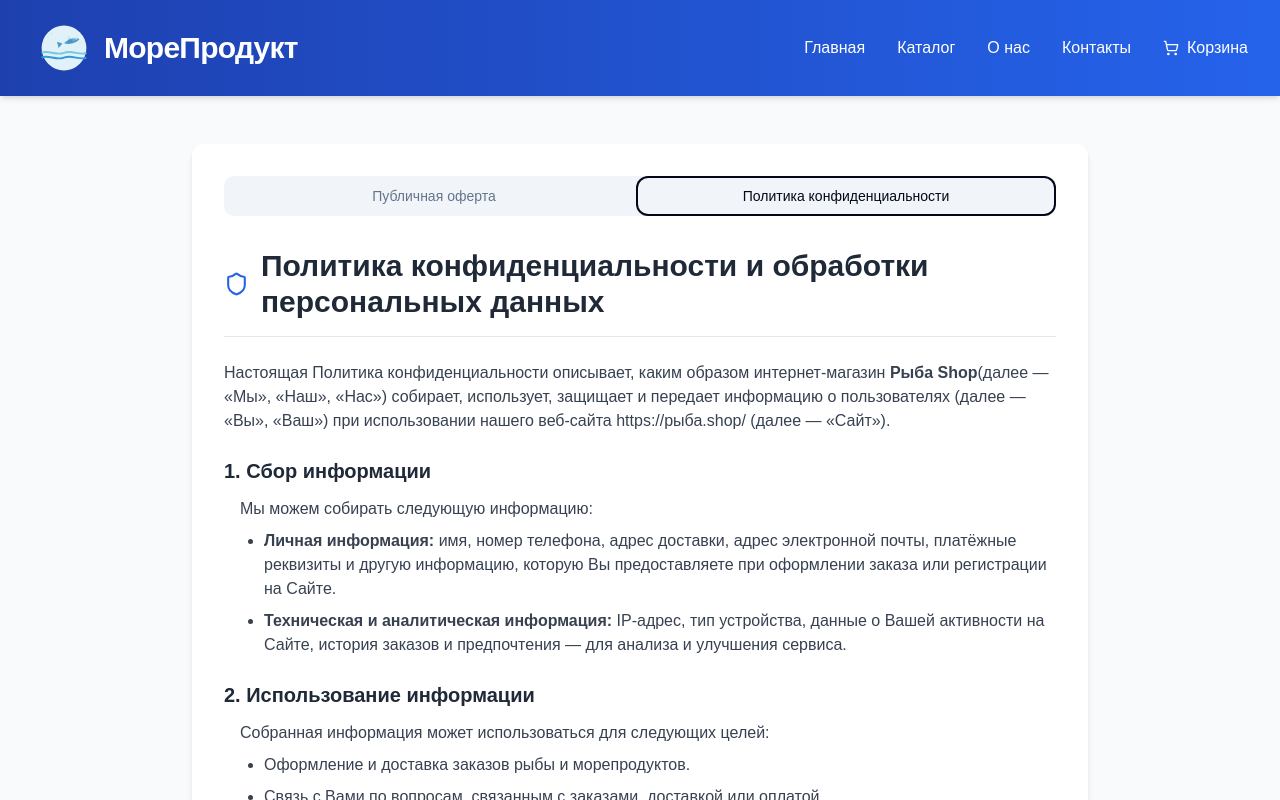
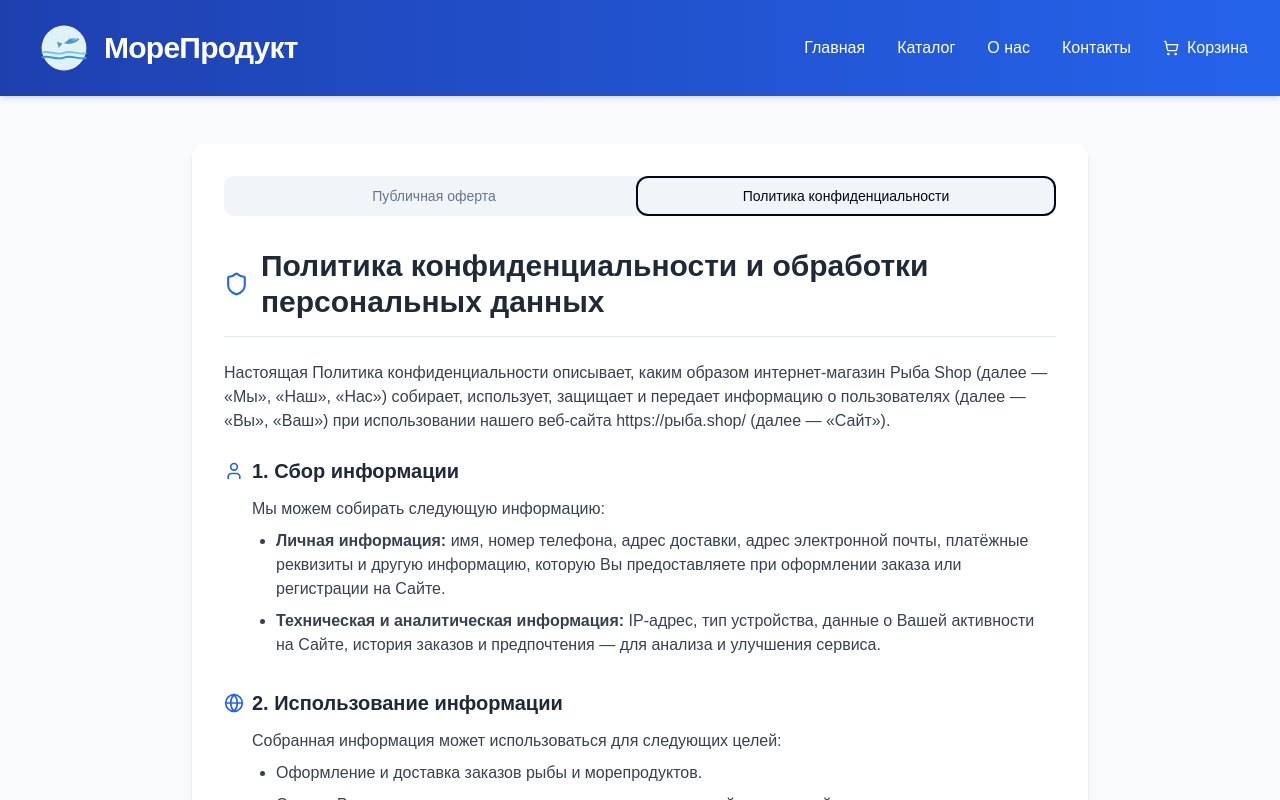
Before and after one commit to osya222/stellar-web-design-kit, a React (Vite) app: page /public-offer in a window 1280 px wide. Both pictures are taken after a click on the tab "Политика конфиденциальности". Shown: the top 800 px of the page. Built offline with nearby package versions, Linux system fonts and the light colour scheme.

Commit message:
Fix: Remove unnecessary text

```diff
--- a/src/pages/PublicOffer.tsx
+++ b/src/pages/PublicOffer.tsx
@@ -130,16 +130,19 @@ const PublicOffer = () => {
                   </h1>
                 </div>
 
-                <div className="space-y-6 text-gray-700">
-                  <p>
-                    Настоящая Политика конфиденциальности описывает, каким образом интернет-магазин <strong>Рыба Shop</strong>
+                <p className="text-gray-700 mb-6">
+                  Настоящая Политика конфиденциальности описывает, каким образом интернет-магазин Рыба Shop
                   (далее — «Мы», «Наш», «Нас») собирает, использует, защищает и передает информацию о пользователях
                   (далее — «Вы», «Ваш») при использовании нашего веб-сайта https://рыба.shop/ (далее — «Сайт»).
                 </p>
 
+                <div className="space-y-8">
                   <section>
-                    <h2 className="text-xl font-semibold text-gray-800 mb-3">1. Сбор информации</h2>
-                    <div className="ml-4">
+                    <div className="flex items-center mb-3">
+                      <User className="h-5 w-5 text-blue-600 mr-2" />
+                      <h2 className="text-xl font-semibold text-gray-800">1. Сбор информации</h2>
+                    </div>
+                    <div className="text-gray-700 ml-7">
                       <p className="mb-2">Мы можем собирать следующую информацию:</p>
                       <ul className="list-disc ml-6 space-y-2">
                         <li>
@@ -156,8 +159,11 @@ const PublicOffer = () => {
                   </section>
 
                   <section>
-                    <h2 className="text-xl font-semibold text-gray-800 mb-3">2. Использование информации</h2>
-                    <div className="ml-4">
+                    <div className="flex items-center mb-3">
+                      <Globe className="h-5 w-5 text-blue-600 mr-2" />
+                      <h2 className="text-xl font-semibold text-gray-800">2. Использование информации</h2>
+                    </div>
+                    <div className="text-gray-700 ml-7">
                       <p className="mb-2">Собранная информация может использоваться для следующих целей:</p>
                       <ul className="list-disc ml-6 space-y-2">
                         <li>Оформление и доставка заказов рыбы и морепродуктов.</li>
@@ -171,8 +177,11 @@ const PublicOffer = () => {
                   </section>
 
                   <section>
-                    <h2 className="text-xl font-semibold text-gray-800 mb-3">3. Передача информации третьим лицам</h2>
-                    <div className="ml-4">
+                    <div className="flex items-center mb-3">
+                      <Shield className="h-5 w-5 text-blue-600 mr-2" />
+                      <h2 className="text-xl font-semibold text-gray-800">3. Передача информации третьим лицам</h2>
+                    </div>
+                    <div className="text-gray-700 ml-7">
                       <p className="mb-2">
                         Мы не передаём и не продаём Вашу личную информацию третьим лицам, за исключением следующих случаев:
                       </p>
@@ -189,8 +198,11 @@ const PublicOffer = () => {
                   </section>
 
                   <section>
-                    <h2 className="text-xl font-semibold text-gray-800 mb-3">4. Защита информации</h2>
-                    <p className="ml-4">
+                    <div className="flex items-center mb-3">
+                      <Lock className="h-5 w-5 text-blue-600 mr-2" />
+                      <h2 className="text-xl font-semibold text-gray-800">4. Защита информации</h2>
+                    </div>
+                    <p className="text-gray-700 ml-7">
                       Мы используем современные методы защиты информации, включая защищённые соединения (SSL) и ограничение
                       доступа к персональным данным внутри компании, чтобы исключить возможность утечки, несанкционированного
                       доступа или потери данных.
@@ -198,8 +210,11 @@ const PublicOffer = () => {
                   </section>
 
                   <section>
-                    <h2 className="text-xl font-semibold text-gray-800 mb-3">5. Ваши права</h2>
-                    <div className="ml-4">
+                    <div className="flex items-center mb-3">
+                      <User className="h-5 w-5 text-blue-600 mr-2" />
+                      <h2 className="text-xl font-semibold text-gray-800">5. Ваши права</h2>
+                    </div>
+                    <div className="text-gray-700 ml-7">
                       <p className="mb-2">Вы имеете право:</p>
                       <ul className="list-disc ml-6 space-y-2">
                         <li>Запросить доступ к Вашим личным данным.</li>
@@ -211,26 +226,34 @@ const PublicOffer = () => {
                   </section>
 
                   <section>
-                    <h2 className="text-xl font-semibold text-gray-800 mb-3">6. Изменения в политике</h2>
-                    <p className="ml-4">
+                    <div className="flex items-center mb-3">
+                      <Shield className="h-5 w-5 text-blue-600 mr-2" />
+                      <h2 className="text-xl font-semibold text-gray-800">6. Изменения в политике</h2>
+                    </div>
+                    <p className="text-gray-700 ml-7">
                       Мы оставляем за собой право обновлять настоящую Политику конфиденциальности.
                       Все изменения будут публиковаться на этой странице с датой вступления в силу.
                       Рекомендуем периодически проверять эту страницу на предмет актуальности.
                     </p>
                   </section>
+                </div>
 
-                  <div className="mt-6 pt-4 border-t border-gray-200">
-                    <h2 className="text-xl font-semibold text-gray-800 mb-3">Контактная информация</h2>
-                    <p>
+                <div className="mt-10 pt-6 border-t border-gray-200">
+                  <p className="text-gray-700 italic">
+                    Спасибо, что выбрали Рыба Shop (https://рыба.shop/)!<br />
+                    Мы ценим ваше доверие и делаем всё возможное, чтобы ваш опыт покупок был безопасным и приятным.
+                  </p>
+
+                  <h2 className="text-xl font-semibold text-gray-800 mb-3 mt-6">Контактная информация</h2>
+                  <p className="text-gray-700">
                     Если у вас возникли вопросы относительно нашей Политики конфиденциальности,
                     пожалуйста, свяжитесь с нами:
                   </p>
-                    <ul className="mt-2">
+                  <ul className="mt-2 text-gray-700">
                     <li>Телефон: +7 925 264-13-41</li>
                     <li>Email: Statiy.info@bk.ru</li>
                     <li>Адрес: 111123, г. Москва, Электродный проезд, д. 6 стр. 1, помещ. 3/1</li>
                   </ul>
-                  </div>
                 </div>
               </TabsContent>
             </Tabs>
```
Lines whose indentation alone changed are shown as unchanged.
